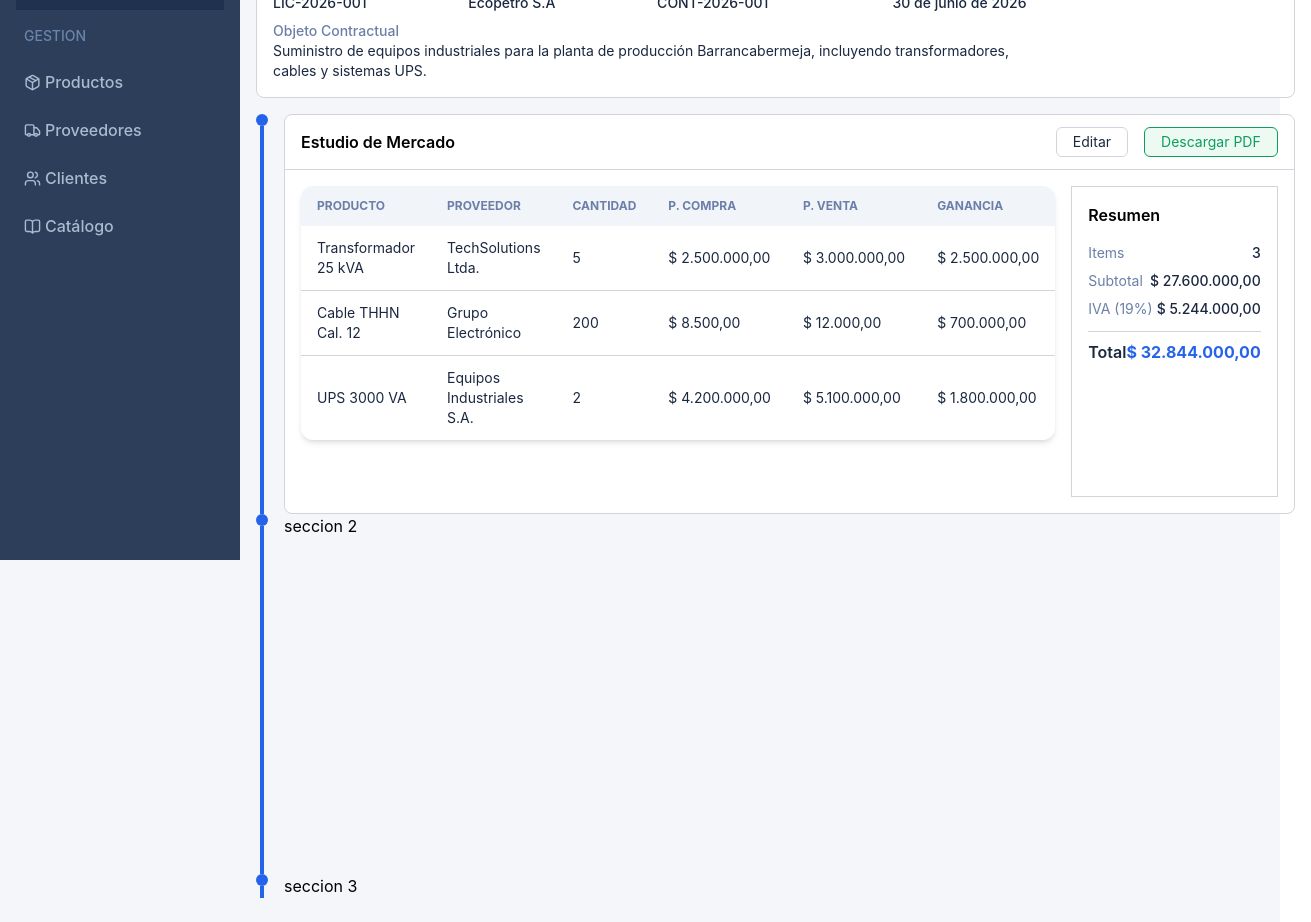
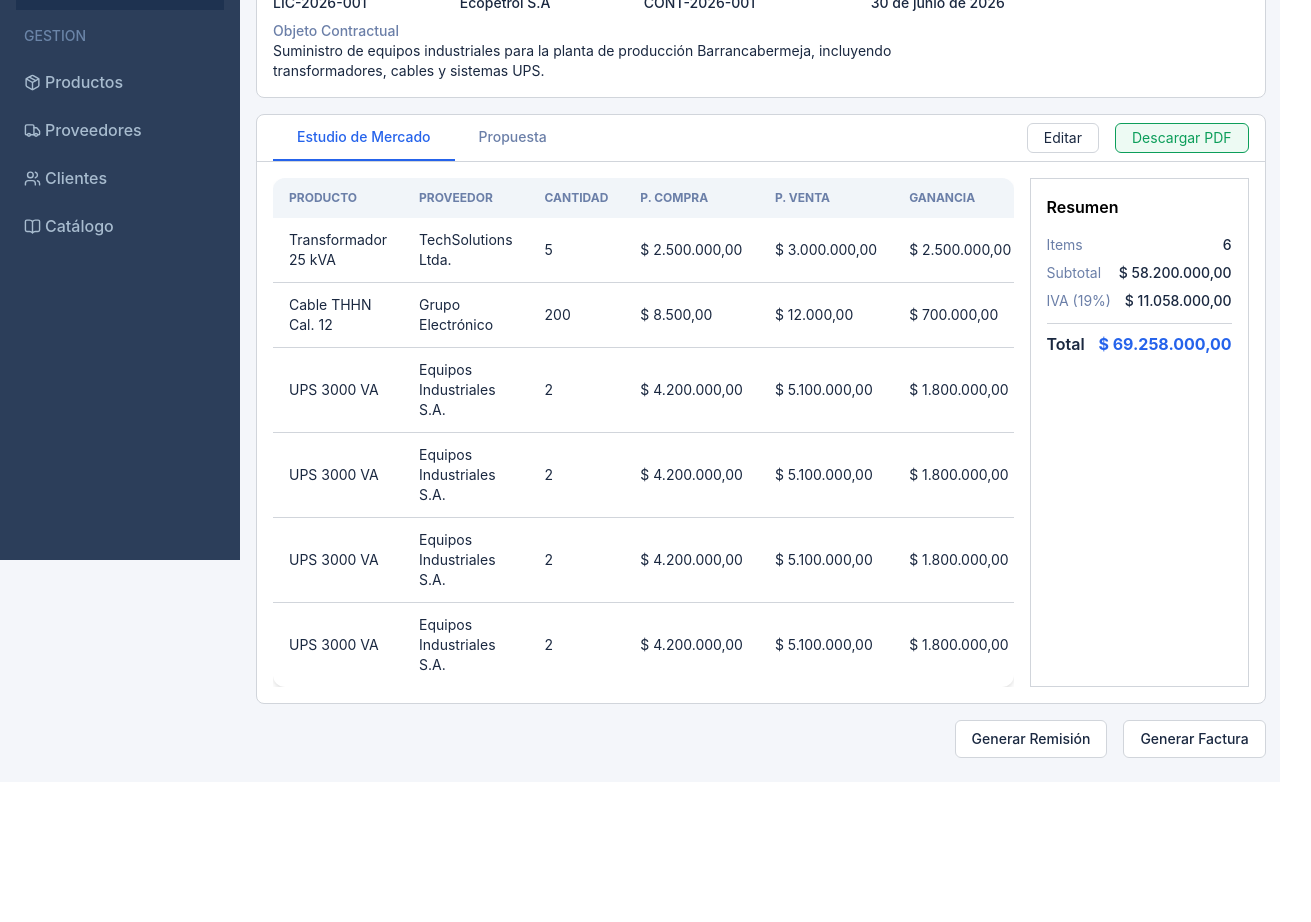
Before and after one commit to codepuet02/Tender-Management-frontEnd, a React (Vite) app: page /tenders/1 in a window 1280 px wide. Shown: the part 240-1162 px from the top of the page, 1311 px wide, since content can reach past the window. After the commit the page ends 1022 px from the top, so only its background shows below. Built offline with nearby package versions, Linux system fonts and the light colour scheme.

Commit message:
refactor: reemplazar secciones con scroll por pestañas en TenderDetail

```diff
--- a/src/components/common/Table.jsx
+++ b/src/components/common/Table.jsx
@@ -1,4 +1,5 @@
 import formatCOP from "../../utils/formatters";
+import Badge from "./Badge";
 
 // Componente de tabla reutilizable para mostrar licitaciones
 // Props:
@@ -13,13 +14,6 @@ function Table({
   header,
   redirecTender,
 }) {
-  // Estilos de color según el estado de la licitación
-  const colorStatus = [
-    { status: "Proceso", style: "bg-warning-light text-warning" },
-    { status: "Listo", style: "bg-success-light text-success" },
-    { status: "Pendiente", style: "bg-danger-light text-danger" },
-  ];
-
   return (
     <div className="bg-surface rounded-xl shadow-md overflow-hidden">
       {/* Encabezado de la tarjeta */}
@@ -66,15 +60,10 @@ function Table({
                 }
               >
                 {Colums.map((c) => {
-                  let style = colorStatus.find((c) => c.status == row.estado);
                   return (
                     <td key={c.key} className="px-4 py-3">
                       {c.key === "estado" ? (
-                        <span
-                          className={`${style?.style} text-xs font-medium px-4 py-1 rounded-full`}
-                        >
-                          {row[c.key]}
-                        </span>
+                        <Badge label={row[c.key]} />
                       ) : c.hasOwnProperty("type") ? (
                         formatCOP(row[c.key])
                       ) : (
--- a/src/pages/Tenders/TenderDetail.jsx
+++ b/src/pages/Tenders/TenderDetail.jsx
@@ -1,3 +1,4 @@
+import { useState } from "react";
 import { MoveLeft } from "lucide-react";
 import Table from "../../components/common/Table";
 import { useNavigate } from "react-router-dom";
@@ -5,9 +6,10 @@ import formatCOP from "../../utils/formatters";
 
 function TenderDetail() {
   const navigate = useNavigate();
-  function previusPage() {
-    navigate(-1);
-  }
+
+  // pestaña activa: "estudio" o "propuesta"
+  const [activeTab, setActiveTab] = useState("estudio");
+
   const marketStudyColumns = [
     { header: "Producto", key: "producto" },
     { header: "Proveedor", key: "proveedor" },
@@ -16,6 +18,7 @@ function TenderDetail() {
     { header: "P. Venta", key: "precioVenta", type: "currency" },
     { header: "Ganancia", key: "ganancia", type: "currency" },
   ];
+
   const marketStudyItems = [
     {
       id: 1,
@@ -44,6 +47,33 @@ function TenderDetail() {
       precioVenta: 5100000,
       ganancia: 1800000,
     },
+    {
+      id: 3,
+      producto: "UPS 3000 VA",
+      proveedor: "Equipos Industriales S.A.",
+      cantidad: 2,
+      precioCompra: 4200000,
+      precioVenta: 5100000,
+      ganancia: 1800000,
+    },
+    {
+      id: 3,
+      producto: "UPS 3000 VA",
+      proveedor: "Equipos Industriales S.A.",
+      cantidad: 2,
+      precioCompra: 4200000,
+      precioVenta: 5100000,
+      ganancia: 1800000,
+    },
+    {
+      id: 3,
+      producto: "UPS 3000 VA",
+      proveedor: "Equipos Industriales S.A.",
+      cantidad: 2,
+      precioCompra: 4200000,
+      precioVenta: 5100000,
+      ganancia: 1800000,
+    },
   ];
 
   const subtotal = marketStudyItems.reduce(
@@ -53,28 +83,63 @@ function TenderDetail() {
   const iva = subtotal * 0.19;
   const total = subtotal + iva;
 
+  // estilos reutilizables para las pestañas
+  const tabStyle = (tab) =>
+    `px-6 py-3 text-sm font-medium border-b-2 transition-colors cursor-pointer ${
+      activeTab === tab
+        ? "border-primary text-primary"
+        : "border-transparent text-subtitle hover:text-title"
+    }`;
+
+  // contenido de tabla + resumen, igual para ambas pestañas por ahora
+  const tabContent = (
+    <div className="flex flex-1 px-4 py-4 gap-4">
+      <div className="flex-4 overflow-x-auto">
+        <Table tenders={marketStudyItems} Colums={marketStudyColumns} />
+      </div>
+      <div className="border border-border-base flex-1 px-4 py-4">
+        <h2 className="text-base font-semibold mb-3">Resumen</h2>
+        <div className="flex justify-between text-sm py-1">
+          <span className="text-subtitle">Items</span>
+          <span className="text-title font-medium">
+            {marketStudyItems.length}
+          </span>
+        </div>
+        <div className="flex justify-between text-sm py-1">
+          <span className="text-subtitle">Subtotal</span>
+          <span className="text-title font-medium">{formatCOP(subtotal)}</span>
+        </div>
+        <div className="flex justify-between text-sm py-1">
+          <span className="text-subtitle">IVA (19%)</span>
+          <span className="text-title font-medium">{formatCOP(iva)}</span>
+        </div>
+        <div className="flex justify-between text-base pt-2 mt-2 border-t border-border-base">
+          <span className="font-semibold text-title">Total</span>
+          <span className="font-bold text-primary">{formatCOP(total)}</span>
+        </div>
+      </div>
+    </div>
+  );
+
   return (
-    <div className="px-4 py-6 flex flex-col ">
-      {/* header informacion */}
-      <div className="flex justify-between items-center ">
+    <div className="px-4 py-6 flex flex-col">
+      {/* header: botón atrás + título + acciones */}
+      <div className="flex justify-between items-center">
         <div className="flex items-center gap-4">
-          <div className="div">
           <button
-              onClick={previusPage}
+            onClick={() => navigate(-1)}
             className="bg-white border border-border-base rounded-md px-4 py-1 text-sm text-title hover:bg-gray-100 cursor-pointer font-semibold flex items-center gap-2"
           >
             <MoveLeft size={17} />
             Atras
           </button>
-          </div>
-          <div className="">
-            <h1 className="font-bold text-3xl ">LIC-2026-001</h1>
+          <div>
+            <h1 className="font-bold text-3xl">LIC-2026-001</h1>
             <p className="text-subtitle text-sm">
               Ecopetrol S.A - Contrato CONT-001-2026
             </p>
           </div>
         </div>
-
         <div className="flex gap-4">
           <button className="border border-border-base px-4 py-1 rounded-md text-sm hover:bg-gray-100 bg-white cursor-pointer">
             Editar
@@ -85,19 +150,18 @@ function TenderDetail() {
         </div>
       </div>
 
-      {/* informacion */}
-
+      {/* información de la licitación */}
       <div className="flex bg-white mt-4 px-4 py-4 rounded-lg border border-border-base">
         <div className="flex flex-3 flex-col gap-2">
           <h2 className="font-semibold text-lg">Informacion de Licitacion</h2>
           <div className="flex justify-between">
-            <div className="div">
+            <div>
               <p className="text-subtitle font-medium text-sm">Numero</p>
               <p className="font-medium text-title text-sm">LIC-2026-001</p>
             </div>
             <div>
               <p className="text-subtitle font-medium text-sm">Cliente</p>
-              <p className="font-medium text-title text-sm">Ecopetro S.A</p>
+              <p className="font-medium text-title text-sm">Ecopetrol S.A</p>
             </div>
             <div>
               <p className="text-subtitle font-medium text-sm">
@@ -112,8 +176,7 @@ function TenderDetail() {
               </p>
             </div>
           </div>
-
-          <div className="div">
+          <div>
             <h2 className="text-subtitle font-medium text-sm">
               Objeto Contractual
             </h2>
@@ -124,23 +187,31 @@ function TenderDetail() {
             </p>
           </div>
         </div>
-
         <div className="flex-1 flex justify-end">
           <p className="text-title text-sm">Proceso</p>
         </div>
       </div>
-      {/* creacion de licitaciones etc */}
-      <div className="flex flex-col mt-4">
-        <div className="flex gap-4 min-h-100 ">
-          <div className="flex flex-col items-center">
-            <div className=" w-3 h-3 rounded-full bg-primary"></div>
-            <div className="w-1 flex-1 bg-primary"></div>
+
+      {/* contenedor de pestañas */}
+      <div className="mt-4 border border-border-base rounded-lg bg-white flex flex-col">
+        {/* pestañas + botones de acción en la misma barra */}
+        <div className="flex justify-between items-center border-b border-border-base px-4">
+          <div className="flex">
+            <button
+              className={tabStyle("estudio")}
+              onClick={() => setActiveTab("estudio")}
+            >
+              Estudio de Mercado
+            </button>
+            <button
+              className={tabStyle("propuesta")}
+              onClick={() => setActiveTab("propuesta")}
+            >
+              Propuesta
+            </button>
           </div>
-          <div className="border border-border-base  rounded-lg w-full bg-white flex flex-col">
-            <div className="flex justify-between items-center border-b border-gray-300 px-4 py-3">
-              <h2 className="text-base font-semibold">Estudio de Mercado</h2>
-              <div className="flex gap-4 ">
-                <button className="border border-border-base px-4 py-1 rounded-md text-sm hover:bg-gray-100 bg-white cursor-pointer text-title ">
+          <div className="flex gap-4">
+            <button className="border border-border-base px-4 py-1 rounded-md text-sm hover:bg-gray-100 bg-white cursor-pointer text-title">
               Editar
             </button>
             <button className="px-4 py-1 border border-success bg-success-light text-success rounded-md text-sm hover:bg-green-100 cursor-pointer">
@@ -148,64 +219,19 @@ function TenderDetail() {
             </button>
           </div>
         </div>
-            {/*tabla y resumen*/}
-            <div className=" flex flex-1 px-4 py-4 gap-4">
-              <div className="flex-4 ">
-                <Table tenders={marketStudyItems} Colums={marketStudyColumns} />
+
+        {/* contenido de la pestaña activa */}
+        {tabContent}
       </div>
 
-              <div className="border border-border-base flex-1 px-4 py-4 ">
-                <h2 className="text-base font-semibold mb-3">Resumen</h2>
-
-                <div className="flex justify-between text-sm py-1">
-                  <span className="text-subtitle">Items</span>
-                  <span className="text-title font-medium">
-                    {marketStudyItems.length}
-                  </span>
-                </div>
-
-                <div className="flex justify-between text-sm py-1">
-                  <span className="text-subtitle">Subtotal</span>
-                  <span className="text-title font-medium">
-                    {formatCOP(subtotal)}
-                  </span>
-                </div>
-
-                <div className="flex justify-between text-sm py-1">
-                  <span className="text-subtitle">IVA (19%)</span>
-                  <span className="text-title font-medium">
-                    {formatCOP(iva)}
-                  </span>
-                </div>
-
-                <div className="flex justify-between text-base pt-2 mt-2 border-t border-border-base">
-                  <span className="font-semibold text-title">Total</span>
-                  <span className="font-bold text-primary">
-                    {formatCOP(total)}
-                  </span>
-                </div>
-              </div>
-            </div>
-          </div>
-        </div>
-
-        {/* seccion 2 */}
-
-        <div className="flex gap-4 min-h-90 ">
-          <div className="flex flex-col items-center">
-            <div className=" w-3 h-3 rounded-full bg-primary"></div>
-            <div className="w-1 flex-1 bg-primary"></div>
-          </div>
-          <div className="div">seccion 2</div>
-        </div>
-
-        <div className="flex gap-4">
-          <div className="flex flex-col items-center">
-            <div className=" w-3 h-3 rounded-full bg-primary"></div>
-            <div className="w-1 flex-1 bg-primary"></div>
-          </div>
-          <div className="div">seccion 3</div>
-        </div>
+      {/* botones de documentos — fuera del contenedor de pestañas */}
+      <div className="flex gap-4 mt-4 justify-end">
+        <button className="border border-border-base px-4 py-2 rounded-md text-sm hover:bg-gray-100 bg-white cursor-pointer text-title font-medium">
+          Generar Remisión
+        </button>
+        <button className="border border-border-base px-4 py-2 rounded-md text-sm hover:bg-gray-100 bg-white cursor-pointer text-title font-medium">
+          Generar Factura
+        </button>
       </div>
     </div>
   );
```
Lines whose indentation alone changed are shown as unchanged.
